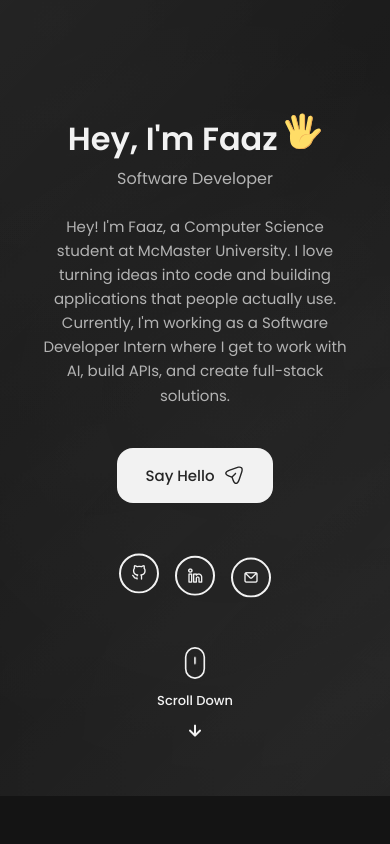
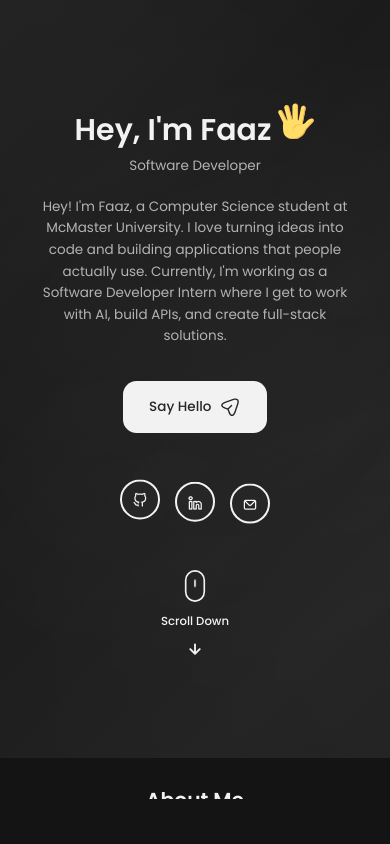
Before and after one commit to faazshaikh/Portfolio, a React (Vite) app: page / in a window 390 px wide. Shown: the top 844 px of the page. Built offline with nearby package versions, Linux system fonts and the light colour scheme.

Commit message:
Make overall design slightly smaller for cleaner look

```diff
--- a/src/App.css
+++ b/src/App.css
@@ -18,15 +18,15 @@
   /*========== Font and typography ==========*/
   --body-font: 'Poppins', sans-serif;
 
-  /*.5rem = 8px | 1rem = 16px ...*/
-  --big-font-size: 3.5rem;
-  --h1-font-size: 2.25rem;
-  --h2-font-size: 1.5rem;
-  --h3-font-size: 1.25rem;
-  --normal-font-size: 1rem;
-  --small-font-size: 0.875rem;
-  --smaller-font-size: 0.813rem;
-  --tiny-font-size: 0.625rem;
+  /*.5rem = 8px | 1rem = 15px ...*/
+  --big-font-size: 3.2rem;
+  --h1-font-size: 2rem;
+  --h2-font-size: 1.35rem;
+  --h3-font-size: 1.15rem;
+  --normal-font-size: 0.95rem;
+  --small-font-size: 0.83rem;
+  --smaller-font-size: 0.75rem;
+  --tiny-font-size: 0.6rem;
 
   /*========== Font weight ==========*/
   --font-normal: 400;
@@ -34,15 +34,15 @@
   --font-semi-bold: 600;
 
   /*========== Margenes Bottom ==========*/
-  /*.5rem = 8px | 1rem = 16px ...*/
+  /*.5rem = 8px | 1rem = 15px ...*/
   --mb-0-25: 0.25rem;
   --mb-0-5: 0.5rem;
   --mb-0-75: 0.75rem;
-  --mb-1: 1rem;
-  --mb-1-5: 1.5rem;
-  --mb-2: 2rem;
-  --mb-2-5: 2.5rem;
-  --mb-3: 3rem;
+  --mb-1: 0.9rem;
+  --mb-1-5: 1.35rem;
+  --mb-2: 1.8rem;
+  --mb-2-5: 2.25rem;
+  --mb-3: 2.7rem;
 
   /*========== z index ==========*/
   --z-tooltip: 10;
@@ -62,13 +62,13 @@
 /* Responsive typography */
 @media screen and (max-width: 992px) {
   :root {
-    --big-font-size: 2.75rem;
-    --h1-font-size: 1.5rem;
-    --h2-font-size: 1.25rem;
-    --h3-font-size: 1rem;
-    --normal-font-size: 0.938rem;
-    --small-font-size: 0.813rem;
-    --smaller-font-size: 0.75rem;
+    --big-font-size: 2.5rem;
+    --h1-font-size: 1.35rem;
+    --h2-font-size: 1.15rem;
+    --h3-font-size: 0.9rem;
+    --normal-font-size: 0.9rem;
+    --small-font-size: 0.78rem;
+    --smaller-font-size: 0.7rem;
   }
 }
 
@@ -81,7 +81,7 @@
 
 html {
   scroll-behavior: smooth;
-  font-size: 16px;
+  font-size: 15px;
 }
 
 body,
@@ -125,7 +125,7 @@ img {
 
 /*=============== REUSABLE CSS CLASSES ===============*/
 .section {
-  padding: 6rem 0 2rem;
+  padding: 5rem 0 1.8rem;
 }
 
 .section__title {
@@ -136,7 +136,7 @@ img {
 .section__subtitle {
   display: block;
   font-size: var(--small-font-size);
-  margin-bottom: 4rem;
+  margin-bottom: 3.5rem;
 }
 
 .section__title,
@@ -155,7 +155,7 @@ img {
 
 .grid {
   display: grid;
-  gap: 1.5rem;
+  gap: 1.3rem;
 }
 
 /*=============== BUTTONS ===============*/
@@ -163,8 +163,8 @@ img {
   display: inline-block;
   background-color: var(--title-color);
   color: var(--container-color);
-  padding: 1.25rem 2rem;
-  border-radius: 1rem;
+  padding: 1.1rem 1.8rem;
+  border-radius: 0.9rem;
   font-weight: var(--font-medium);
   transition: all 0.3s ease;
   position: relative;
@@ -237,7 +237,7 @@ img {
   }
 
   .section {
-    padding: 2rem 0 4rem;
+    padding: 1.8rem 0 3.5rem;
   }
 
   .section__subtitle {
```
